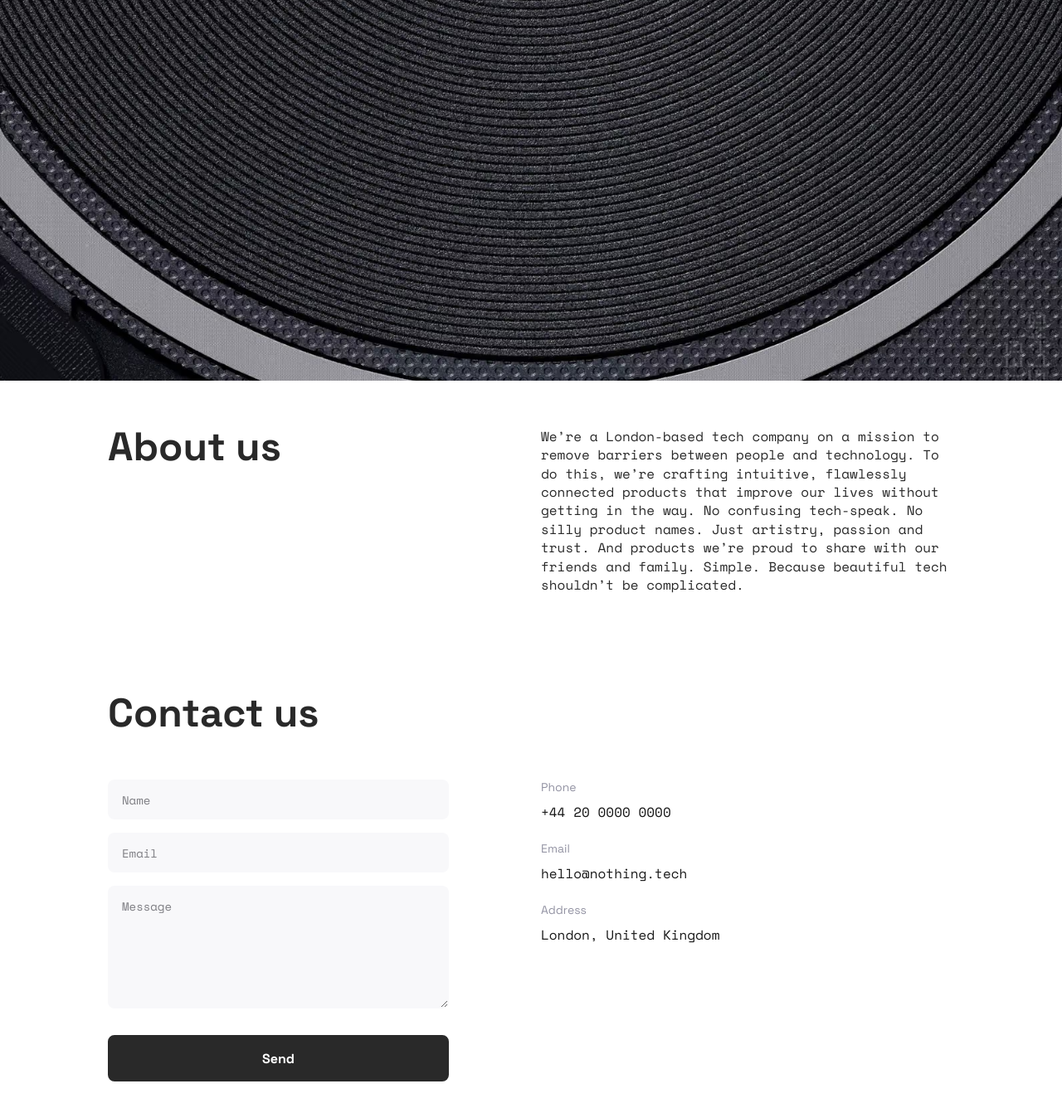
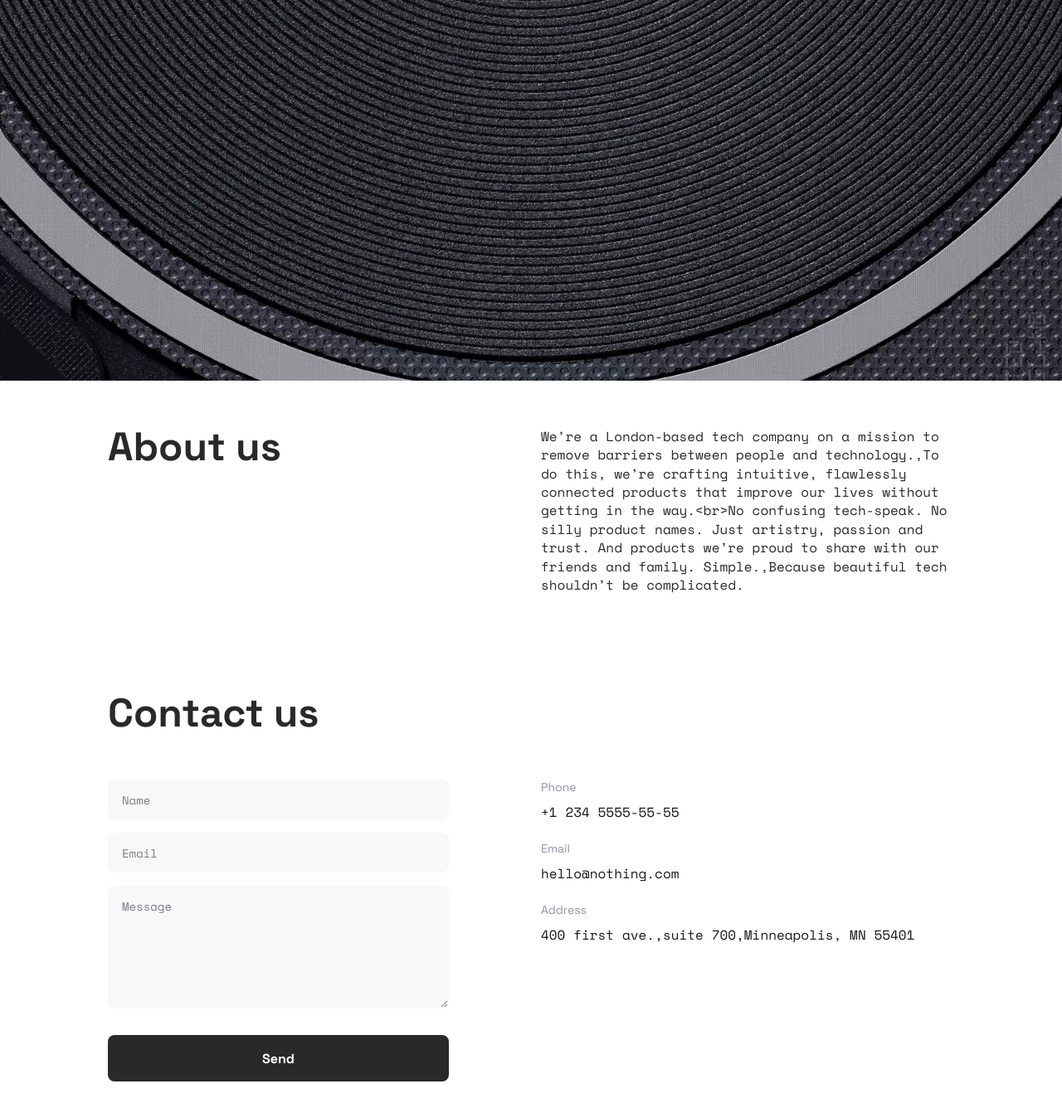
Before and after one commit to hannachernobai/landing-nothing, a Node project: template src/pages/index.pug in a window 1280 px wide. Shown: the part 3147-4483 px from the top of the page at 83% size. Run offline with Node 20 templates, Linux system fonts and the light colour scheme; the template is opened without the code that fills it, so the values that code supplies are empty; style sheets or scripts are compiled from the project's sources; some libraries are stand-ins or nearby versions.

Commit message:
fix(content): align texts and contacts with figma mockup

```diff
--- a/src/data/site.pug
+++ b/src/data/site.pug
@@ -2,17 +2,21 @@
   const site = {
     title: 'Nothing',
     description: 'We’re a London-based tech company on a mission to remove barriers between people and technology.',
-    about: 'We’re a London-based tech company on a mission to remove barriers between people and technology. To do this, we’re crafting intuitive, flawlessly connected products that improve our lives without getting in the way. No confusing tech-speak. No silly product names. Just artistry, passion and trust. And products we’re proud to share with our friends and family. Simple. Because beautiful tech shouldn’t be complicated.',
+    about: [
+      'We’re a London-based tech company on a mission to remove barriers between people and technology.',
+      'To do this, we’re crafting intuitive, flawlessly connected products that improve our lives without getting in the way.<br>No confusing tech-speak. No silly product names. Just artistry, passion and trust. And products we’re proud to share with our friends and family. Simple.',
+      'Because beautiful tech shouldn’t be complicated.',
+    ],
     fontsUrl: 'https://fonts.googleapis.com/css2?family=Inter:wght@700&family=Space+Grotesk:wght@400;700&family=Space+Mono&display=swap',
-    phone: '+44 20 0000 0000',
-    phoneHref: '+442000000000',
-    email: 'hello@nothing.tech',
-    address: 'London, United Kingdom',
+    phone: '+1 234 5555-55-55',
+    phoneHref: '+123455555555',
+    email: 'hello@nothing.com',
+    address: ['400 first ave.', 'suite 700', 'Minneapolis, MN 55401'],
     menu: [
       { text: 'Products', href: '#recommended' },
       { text: 'Store', href: '#browse' },
       { text: 'Login', href: '#contact' },
-      { text: 'Cart (0)', href: '#contact' },
+      { text: 'Cart(0)', href: '#contact' },
     ],
     products: [
       {
--- a/src/styles/6-components/_about.scss
+++ b/src/styles/6-components/_about.scss
@@ -16,4 +16,9 @@
       grid-column: span 6;
     }
   }
+
+  // абзаци тексту розділені порожнім рядком
+  &__paragraph + &__paragraph {
+    margin-top: 1.4em;
+  }
 }
```
